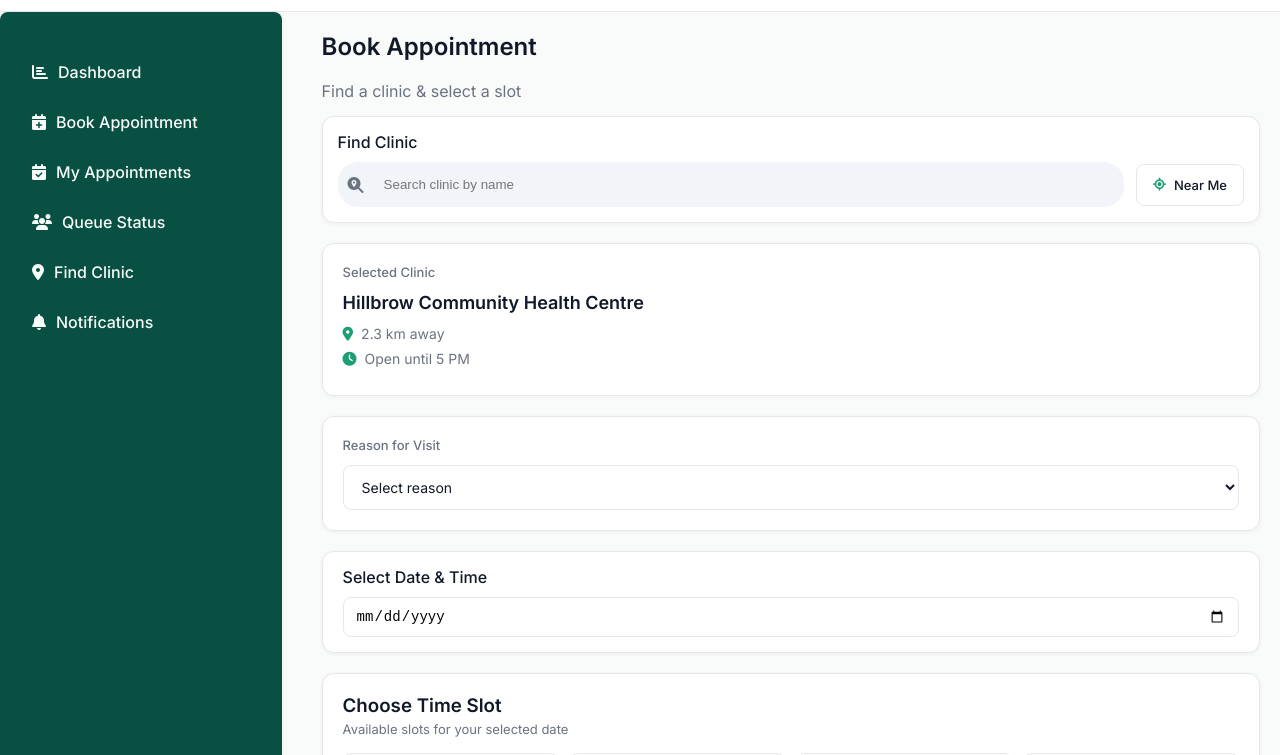
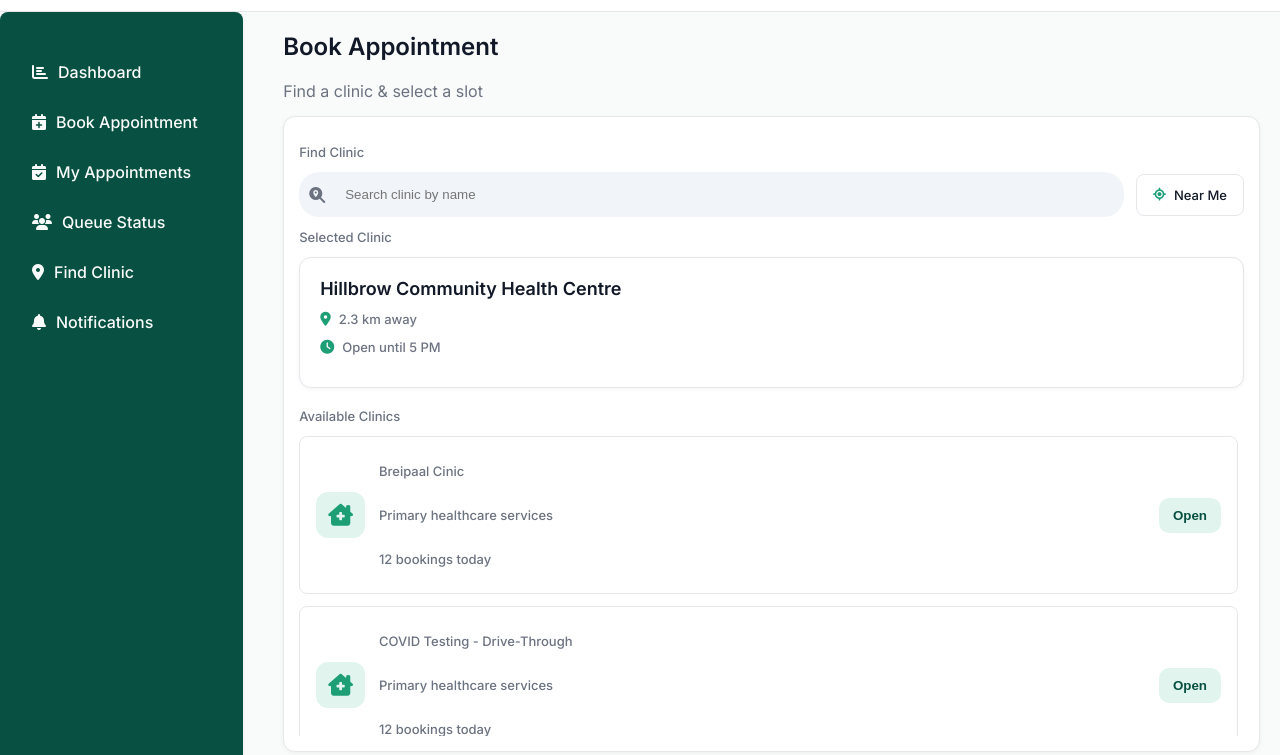
Before and after one commit to NkadimengKgothatso/SD-CareQueue, a plain HTML site: page Patients WebPages/BookAppointments.html in a window 1280 px wide. Shown: the part 45-800 px from the top of the page. Drawn offline with Linux system fonts and the light colour scheme.

Commit message:
Implemented search bar with current dataset we have

```diff
--- a/Patients WebPages/BookAppointments.html
+++ b/Patients WebPages/BookAppointments.html
@@ -82,7 +82,7 @@
                 <section class="search-Row">
                     <section class="search-Bar">
                         <i class="fa-solid fa-magnifying-glass-location"></i>
-                        <input type="search" placeholder="Search clinic by name">
+                        <input id="clinicSearch" type="search" placeholder="Search clinic by name">
                     </section>
 
                     <button class="near-me-btn">
@@ -90,13 +90,19 @@
                         Near Me
                     </button>
                 </section>
-            </section>
 
-            <section class="selected-clinic-card">
                 <p class="section-label">Selected Clinic</p>
-                <h3>Hillbrow Community Health Centre</h3>
-                <p class="clinic-meta"><i class="fa-solid fa-location-dot"></i> 2.3 km away</p>
-                <p class="clinic-meta"><i class="fa-solid fa-clock"></i> Open until 5 PM</p>
+                <section class="selected-clinic-card">
+                    <h3>Hillbrow Community Health Centre</h3>
+                    <p class="clinic-meta"><i class="fa-solid fa-location-dot"></i> 2.3 km away</p>
+                    <p class="clinic-meta"><i class="fa-solid fa-clock"></i> Open until 5 PM</p>
+                </section>
+
+                <section class="clinic">
+                    <p class="section-label">Available Clinics</p>
+                    <section id="clinicResults" class="clinic-results"></section>
+                </section>
+
             </section>
 
             <section class="reason-card">
@@ -109,7 +115,7 @@
                     <option>Vaccination</option>
                     <option>Follow-up</option>
                     <option>Prescription Refill</option>
-                    <option>Family Planning</option>
+                    <option>Family Planning</option>s
                     <option>Child Health</option>
                     <option>Chronic Medication</option>
                     <option>Other</option>
@@ -136,47 +142,15 @@
                 <input type="hidden" id="selectedTime">
             </section>
 
+            <section class="hide">
+
+            </section>
             <button class="confirm-Button">Confirm Appointment</button>
 
         </main>
 
     </section>
 
-    <script>
-        const timeSlotsContainer = document.getElementById("timeSlots");
-        const selectedTimeInput = document.getElementById("selectedTime");
-
-        function renderTimeSlots() {
-            timeSlotsContainer.innerHTML = "";
-
-            for (let hour = 8; hour <= 17; hour++) {
-                for (let minute of [0, 30]) {
-                    if (hour === 17 && minute === 30) continue; // stop at 17:00
-
-                    const slotBtn = document.createElement("button");
-                    slotBtn.classList.add("time-slot");
-
-                    const formattedTime = formatTime(hour, minute);
-                    slotBtn.textContent = formattedTime;
-
-                    slotBtn.addEventListener("click", () => {
-                        document.querySelectorAll(".time-slot").forEach(btn => btn.classList.remove("selected"));
-                        slotBtn.classList.add("selected");
-                        selectedTimeInput.value = formattedTime;
-                    });
-
-                    timeSlotsContainer.appendChild(slotBtn);
-                }
-            }
-        }
-
-        function formatTime(hour, minute) {
-            const h = String(hour).padStart(2, "0");
-            const m = String(minute).padStart(2, "0");
-            return `${h}:${m}`;
-        }
-
-        renderTimeSlots();
-    </script>
+    <script src="bookAppointment.js"></script>
 </body>
 </html>
--- /dev/null
+++ b/Patients WebPages/bookAppointment.js
@@ -0,0 +1,100 @@
+// =========================
+// TIME SLOT FUNCTIONALITY
+// =========================
+const timeSlotsContainer = document.getElementById("timeSlots");
+const selectedTimeInput = document.getElementById("selectedTime");
+
+function renderTimeSlots() {
+    timeSlotsContainer.innerHTML = "";
+
+    for (let hour = 8; hour <= 17; hour++) {
+        for (let minute of [0, 30]) {
+            if (hour === 17 && minute === 30) continue; // stop at 17:00
+
+            const slotBtn = document.createElement("button");
+            slotBtn.classList.add("time-slot");
+
+            const formattedTime = formatTime(hour, minute);
+            slotBtn.textContent = formattedTime;
+
+            slotBtn.addEventListener("click", () => {
+                document.querySelectorAll(".time-slot").forEach(btn => btn.classList.remove("selected"));
+                slotBtn.classList.add("selected");
+                selectedTimeInput.value = formattedTime;
+            });
+
+            timeSlotsContainer.appendChild(slotBtn);
+        }
+    }
+}
+
+function formatTime(hour, minute) {
+    const h = String(hour).padStart(2, "0");
+    const m = String(minute).padStart(2, "0");
+    return `${h}:${m}`;
+}
+
+renderTimeSlots();
+
+// =========================
+// CLINIC SEARCH FUNCTIONALITY
+// =========================
+const clinicSearchInput = document.getElementById("clinicSearch");
+const clinicResults = document.getElementById("clinicResults");
+
+let clinics = [];
+
+// Fetch clinics from JSON file
+async function loadClinics() {
+    try {
+        const response = await fetch("./clinics.json");
+        clinics = await response.json();
+        displayClinics(clinics); // show all clinics initially
+    } catch (error) {
+        console.error("Error loading clinics:", error);
+        clinicResults.innerHTML = "<p>Failed to load clinics.</p>";
+    }
+}
+
+// Display clinics on page
+function displayClinics(clinicList) {
+    clinicResults.innerHTML = "";
+
+    if (clinicList.length === 0) {
+        clinicResults.innerHTML = `<p class="no-results">No clinics found.</p>`;
+        return;
+    }
+
+    clinicList.forEach(clinic => {
+        const clinicCard = document.createElement("section");
+        clinicCard.classList.add("clinic-card");
+
+        clinicCard.innerHTML = `
+            <i class="fa-solid fa-house-chimney-medical clinic-icon"></i>
+
+            <section class="clinic-info">
+                <p class="clinic-name">${clinic.name}</p>
+                <p class="clinic-services">Primary healthcare services</p>
+                <p class="clinic-bookings">12 bookings today</p>
+            </section>
+
+            <button class="open-btn">Open</button>
+        `;
+
+        clinicResults.appendChild(clinicCard);
+    });
+}
+
+// Search as user types
+clinicSearchInput.addEventListener("input", () => {
+    const searchValue = clinicSearchInput.value.toLowerCase().trim();
+
+    const filteredClinics = clinics.filter(clinic =>
+        clinic.name && clinic.name.toLowerCase().includes(searchValue)
+    );
+
+    displayClinics(filteredClinics);
+});
+
+// Load clinics when page starts
+loadClinics();
--- a/Patients WebPages/bookAppointments.css
+++ b/Patients WebPages/bookAppointments.css
@@ -89,7 +89,7 @@ span.logo-name {
 
 /* Sidebar */
 aside {
-    width: 22%;
+    width: 19%;
     background-color: var(--brand-dark);
     padding: 20px;
     border-radius: var(--radius-md);
@@ -178,6 +178,11 @@ main {
 .search-Clinic p {
     margin-bottom: 10px;
     font-weight: 500;
+    font-size: 13px;
+    font-weight: 500;
+    color: var(--color-text-secondary);
+    margin-bottom: 12px;
+    margin-top: 12px;
 }
 
 .search-Bar {
@@ -202,6 +207,121 @@ main {
     padding: 10px;
     border-radius: 20px;
     background-color: #f1f5f9;
+}
+
+/* Clinic list container */
+.clinic-list-card {
+    margin-top: 16px;
+    background: var(--color-bg-primary);
+    border: 0.5px solid var(--color-border-light);
+    border-radius: var(--radius-lg);
+    padding: 16px;
+}
+
+/* Scrollable clinic results area */
+.clinic-results {
+    display: flex;
+    flex-direction: column;
+    gap: 12px;
+    max-height: 300px;
+    overflow-y: auto;
+    padding-right: 6px;
+}
+
+/* Scrollbar */
+.clinic-results::-webkit-scrollbar {
+    width: 8px;
+}
+
+.clinic-results::-webkit-scrollbar-track {
+    background: #f3f4f6;
+    border-radius: 10px;
+}
+
+.clinic-results::-webkit-scrollbar-thumb {
+    background: #cbd5e1;
+    border-radius: 10px;
+}
+
+.clinic-results::-webkit-scrollbar-thumb:hover {
+    background: #94a3b8;
+}
+
+/* Individual clinic card */
+.clinic-card {
+    display: flex;
+    align-items: center;
+    gap: 14px;
+    padding: 14px 16px;
+    border: 0.5px solid var(--color-border-light);
+    border-radius: var(--radius-md);
+    background: #fff;
+    transition: 0.2s ease;
+}
+
+.clinic-card:hover {
+    border-color: var(--brand-mid);
+    background: #f9fffc;
+}
+
+/* Icon */
+.clinic-icon {
+    font-size: 22px;
+    color: var(--brand-mid);
+    background: var(--brand-lightest);
+    padding: 12px;
+    border-radius: 12px;
+    flex-shrink: 0;
+}
+
+/* Clinic text */
+.clinic-info {
+    display: flex;
+    flex-direction: column;
+    gap: 4px;
+    flex: 1;
+}
+
+.clinic-name {
+    font-size: 14px;
+    font-weight: 600;
+    color: var(--color-text-primary);
+}
+
+.clinic-services {
+    font-size: 12px;
+    color: var(--color-text-secondary);
+}
+
+.clinic-bookings {
+    font-size: 11px;
+    color: var(--color-text-secondary);
+}
+
+/* Open button */
+.open-btn {
+    margin-left: auto;
+    border: none;
+    border-radius: 10px;
+    padding: 10px 14px;
+    background-color: var(--brand-lightest);
+    color: var(--brand-dark);
+    font-weight: 600;
+    cursor: pointer;
+    transition: 0.2s ease;
+}
+
+.open-btn:hover {
+    background-color: var(--brand-mid);
+    color: white;
+}
+
+/* No results */
+.no-results {
+    text-align: center;
+    color: var(--color-text-secondary);
+    font-size: 14px;
+    padding: 16px 0;
 }
 
 /* Near me button */
@@ -247,12 +367,16 @@ main {
 /* Shared card style */
 .selected-clinic-card,
 .reason-card {
-    background: var(--color-bg-primary);
+    background-color: var(--color-bg-primary);
     border: 0.5px solid var(--color-border-light);
     border-radius: var(--radius-lg);
     padding: 20px;
     margin-bottom: 20px;
     box-shadow: 0 1px 4px rgba(0, 0, 0, 0.05);
+}
+
+.selected-clinic-card {
+    margin-top: 8px;
 }
 
 /* Small section heading */
@@ -261,6 +385,7 @@ main {
     font-weight: 500;
     color: var(--color-text-secondary);
     margin-bottom: 12px;
+    margin-top: 12px;
 }
 
 /* Clinic name */
@@ -423,6 +548,8 @@ main {
     border-color: var(--brand-mid);
 }
 
+
+
 /* Responsive */
 @media (max-width: 768px) {
     .time-slots {
```
